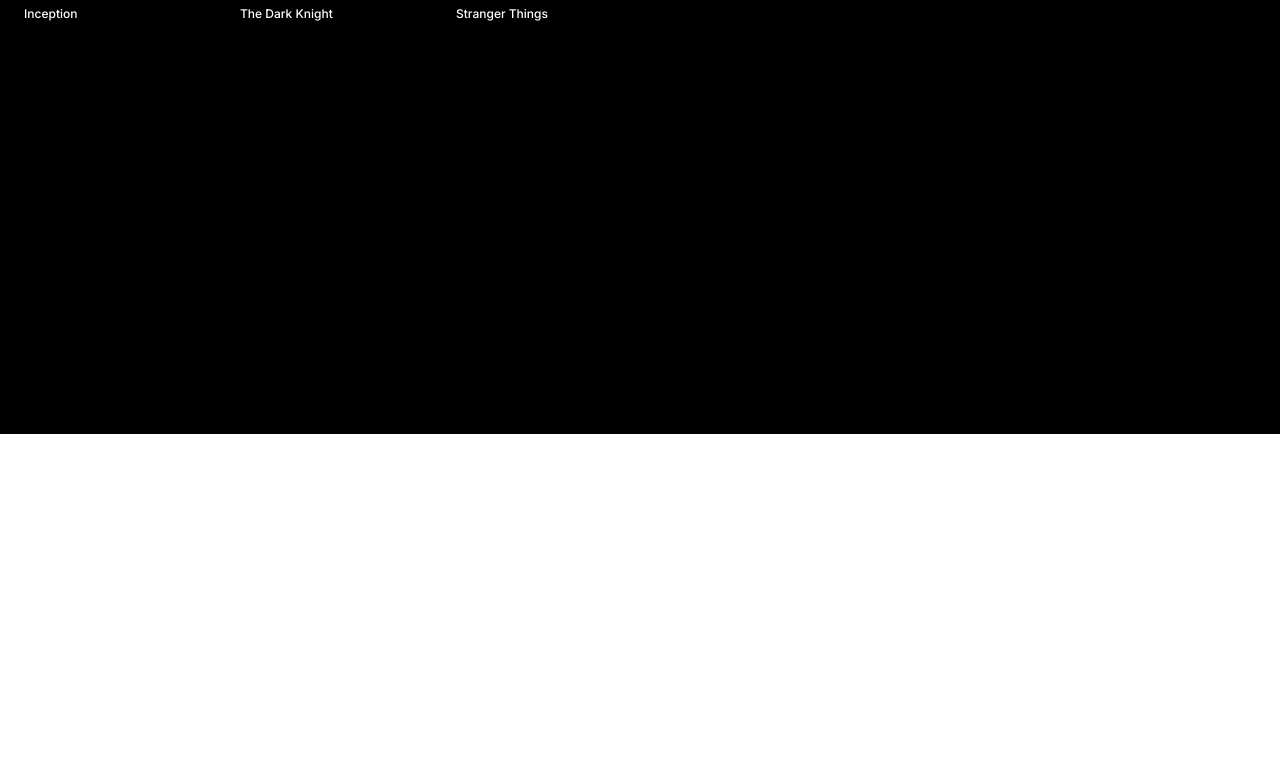
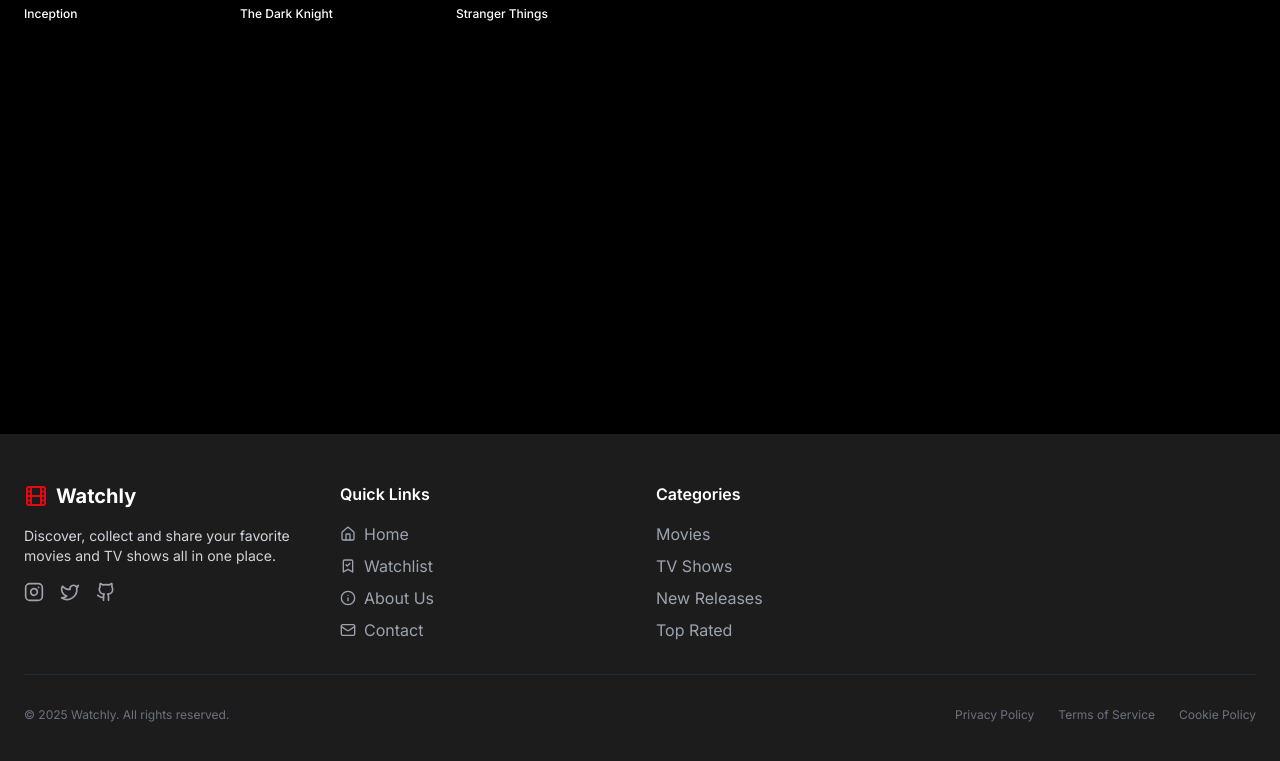
Before and after one commit to Mu3ammed-ibrahim/Watchly, a React (Vite) app: page / in a window 1280 px wide. Shown: the part 1086-1847 px from the top of the page. Before the commit the page ends 1520 px from the top, so only its background shows below. Built offline with nearby package versions, Linux system fonts and the light colour scheme.

Commit message:
feat : added footer component

```diff
--- a/src/App.jsx
+++ b/src/App.jsx
@@ -1,13 +1,14 @@
 import Navbar from "./components/SideBar.jsx";
 import Hero from "./components/HeroSection.jsx";
 import Featured from "./components/Featured.jsx";
-
+import Footer from "./components/Footer.jsx";
 function App() {
   return (
     <>
       <Navbar />
       <Hero />
       <Featured />
+      <Footer />
     </>
   );
 }
--- a/src/components/Footer.jsx
+++ b/src/components/Footer.jsx
@@ -0,0 +1,217 @@
+import { useState } from "react";
+import { motion } from "framer-motion";
+import {
+  Home,
+  BookmarkCheck,
+  Info,
+  Mail,
+  Instagram,
+  Twitter,
+  Github,
+  ArrowRight,
+  Film,
+} from "lucide-react";
+
+export default function Footer() {
+  const [email, setEmail] = useState("");
+  const [subscribed, setSubscribed] = useState(false);
+
+  const handleSubscribe = (e) => {
+    e.preventDefault();
+    if (email) {
+      // In a real app, you would send this to your backend
+      console.log("Subscribed with:", email);
+      setSubscribed(true);
+      setEmail("");
+
+      // Reset the subscribed state after showing the success message
+      setTimeout(() => {
+        setSubscribed(false);
+      }, 3000);
+    }
+  };
+
+  // Animation variants
+  const containerVariants = {
+    hidden: { opacity: 0 },
+    visible: {
+      opacity: 1,
+      transition: {
+        staggerChildren: 0.1,
+      },
+    },
+  };
+
+  const itemVariants = {
+    hidden: { y: 10, opacity: 0 },
+    visible: {
+      y: 0,
+      opacity: 1,
+      transition: { duration: 0.5 },
+    },
+  };
+
+  return (
+    <footer className="bg-[#1c1c1c] text-gray-300">
+      <motion.div
+        className="max-w-7xl mx-auto px-4 sm:px-6 py-12"
+        initial="hidden"
+        whileInView="visible"
+        viewport={{ once: true }}
+        variants={containerVariants}
+      >
+        {/* Footer Content */}
+        <div className="grid grid-cols-1 md:grid-cols-4 gap-8">
+          {/* Branding */}
+          <motion.div variants={itemVariants} className="md:col-span-1">
+            <div className="flex items-center space-x-2 mb-4">
+              <Film size={24} className="text-[#e50914]" />
+              <span className="text-xl font-bold text-white">Watchly</span>
+            </div>
+            <p className="text-sm">
+              Discover, collect and share your favorite movies and TV shows all
+              in one place.
+            </p>
+            <div className="mt-4 flex space-x-4">
+              <motion.a
+                href="#"
+                whileHover={{ scale: 1.1, color: "#fff" }}
+                className="text-gray-400 hover:text-white"
+              >
+                <Instagram size={20} />
+                <span className="sr-only">Instagram</span>
+              </motion.a>
+              <motion.a
+                href="#"
+                whileHover={{ scale: 1.1, color: "#fff" }}
+                className="text-gray-400 hover:text-white"
+              >
+                <Twitter size={20} />
+                <span className="sr-only">Twitter</span>
+              </motion.a>
+              <motion.a
+                href="#"
+                whileHover={{ scale: 1.1, color: "#fff" }}
+                className="text-gray-400 hover:text-white"
+              >
+                <Github size={20} />
+                <span className="sr-only">GitHub</span>
+              </motion.a>
+            </div>
+          </motion.div>
+
+          {/* Quick Links */}
+          <motion.div variants={itemVariants} className="md:col-span-1">
+            <h3 className="text-white font-semibold mb-4">Quick Links</h3>
+            <ul className="space-y-2">
+              <li>
+                <motion.a
+                  href="/"
+                  className="flex items-center text-gray-400 hover:text-[#e50914] transition-colors"
+                  whileHover={{ x: 5 }}
+                >
+                  <Home size={16} className="mr-2" />
+                  Home
+                </motion.a>
+              </li>
+              <li>
+                <motion.a
+                  href="/watchlist"
+                  className="flex items-center text-gray-400 hover:text-[#e50914] transition-colors"
+                  whileHover={{ x: 5 }}
+                >
+                  <BookmarkCheck size={16} className="mr-2" />
+                  Watchlist
+                </motion.a>
+              </li>
+              <li>
+                <motion.a
+                  href="/about"
+                  className="flex items-center text-gray-400 hover:text-[#e50914] transition-colors"
+                  whileHover={{ x: 5 }}
+                >
+                  <Info size={16} className="mr-2" />
+                  About Us
+                </motion.a>
+              </li>
+              <li>
+                <motion.a
+                  href="/contact"
+                  className="flex items-center text-gray-400 hover:text-[#e50914] transition-colors"
+                  whileHover={{ x: 5 }}
+                >
+                  <Mail size={16} className="mr-2" />
+                  Contact
+                </motion.a>
+              </li>
+            </ul>
+          </motion.div>
+
+          {/* Categories */}
+          <motion.div variants={itemVariants} className="md:col-span-1">
+            <h3 className="text-white font-semibold mb-4">Categories</h3>
+            <ul className="space-y-2">
+              <li>
+                <motion.a
+                  href="/movies"
+                  className="text-gray-400 hover:text-[#e50914] transition-colors"
+                  whileHover={{ x: 5 }}
+                >
+                  Movies
+                </motion.a>
+              </li>
+              <li>
+                <motion.a
+                  href="/tv-shows"
+                  className="text-gray-400 hover:text-[#e50914] transition-colors"
+                  whileHover={{ x: 5 }}
+                >
+                  TV Shows
+                </motion.a>
+              </li>
+              <li>
+                <motion.a
+                  href="/new-releases"
+                  className="text-gray-400 hover:text-[#e50914] transition-colors"
+                  whileHover={{ x: 5 }}
+                >
+                  New Releases
+                </motion.a>
+              </li>
+              <li>
+                <motion.a
+                  href="/top-rated"
+                  className="text-gray-400 hover:text-[#e50914] transition-colors"
+                  whileHover={{ x: 5 }}
+                >
+                  Top Rated
+                </motion.a>
+              </li>
+            </ul>
+          </motion.div>
+        </div>
+
+        {/* Bottom Bar */}
+        <motion.div
+          variants={itemVariants}
+          className="border-t border-gray-800 mt-8 pt-8 flex flex-col sm:flex-row justify-between items-center"
+        >
+          <p className="text-xs text-gray-500 mb-4 sm:mb-0">
+            © {new Date().getFullYear()} Watchly. All rights reserved.
+          </p>
+          <div className="flex space-x-6 text-xs text-gray-500">
+            <a href="/privacy" className="hover:text-white">
+              Privacy Policy
+            </a>
+            <a href="/terms" className="hover:text-white">
+              Terms of Service
+            </a>
+            <a href="/cookies" className="hover:text-white">
+              Cookie Policy
+            </a>
+          </div>
+        </motion.div>
+      </motion.div>
+    </footer>
+  );
+}
```
